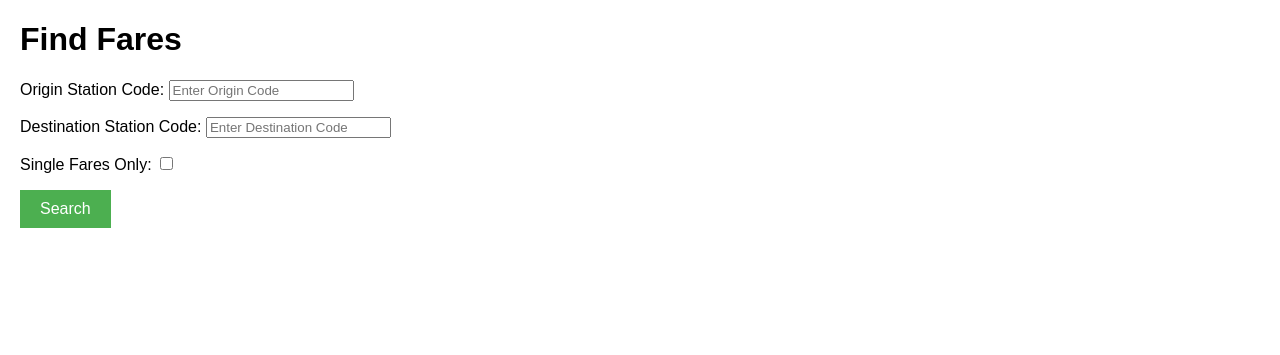
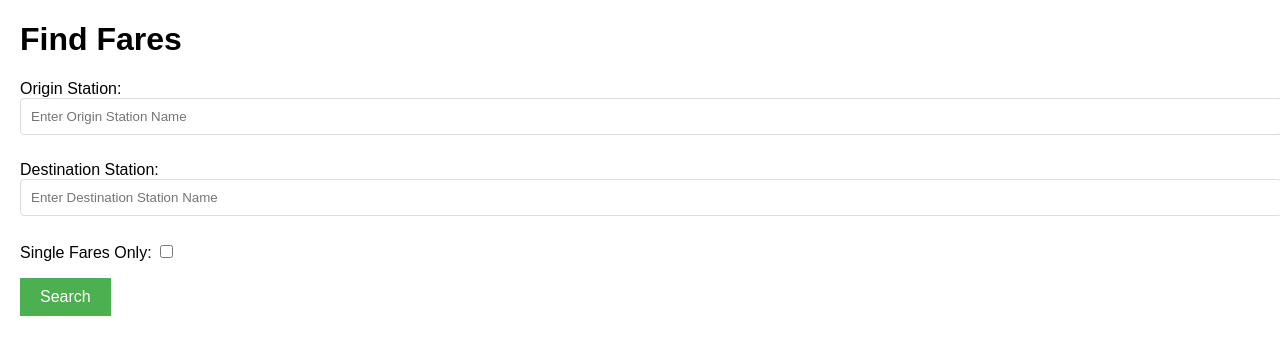
Before and after one commit to davidtlewis/railfares, a Django app: page /find_fares/ in a window 1280 px wide. Shown: the part 66-421 px from the top of the page. Run offline with Django 5.2, Linux system fonts and the light colour scheme.

Commit message:
added autocomplete on find fare

```diff
--- a/railbrowser/forms.py
+++ b/railbrowser/forms.py
@@ -1,6 +1,35 @@
 from django import forms
 
 class FindFaresForm(forms.Form):
+    origin_name = forms.CharField(
+        label="Origin Station",
+        widget=forms.TextInput(attrs={
+            "placeholder": "Enter Origin Station Name",
+            "class": "form-control",
+            "data-autocomplete-url": "/station/autocomplete/",  # Set autocomplete endpoint
+        }),
+    )
+
+    origin_code = forms.CharField(widget=forms.HiddenInput(), required=False)
+
+    destination_name = forms.CharField(
+        label="Destination Station",
+        widget=forms.TextInput(attrs={
+            "placeholder": "Enter Destination Station Name",
+            "class": "form-control",
+            "data-autocomplete-url": "/station/autocomplete/",  # Set autocomplete endpoint
+        }),
+    )
+
+    destination_code = forms.CharField(widget=forms.HiddenInput(), required=False)
+
+    single_fares_only = forms.BooleanField(
+        label="Single Fares Only",
+        required=False,
+        initial=False,
+    )
+
+class FindFaresForm_old(forms.Form):
     origin = forms.CharField(
         max_length=4,
         label="Origin Station Code",
@@ -18,8 +47,6 @@
         required=False,
         initial=False,
     )
-
-
 
 class RouteSearchForm(forms.Form):
     route_code = forms.CharField(label='Route Code', max_length=5, required=False)
--- a/railbrowser/templates/base.html
+++ b/railbrowser/templates/base.html
@@ -74,6 +74,35 @@
             background-color: #111;
         }
     </style>
+    <script src="https://code.jquery.com/jquery-3.6.0.min.js"> </script>
+    <script src="https://code.jquery.com/ui/1.13.0/jquery-ui.min.js"></script>
+    <link rel="stylesheet" href="https://code.jquery.com/ui/1.13.0/themes/base/jquery-ui.css">
+
+    <script>
+        $(document).ready(function () {
+            // Autocomplete for fields with data-autocomplete-url
+            $("input[data-autocomplete-url]").each(function () {
+                const inputField = $(this);
+                const hiddenField = $("#" + inputField.attr("id").replace("_name", "_code"));
+                const url = inputField.data("autocomplete-url");
+
+                inputField.autocomplete({
+                    source: function (request, response) {
+                        $.getJSON(url, { q: request.term }, function (data) {
+                            response(data);
+                        });
+                    },
+                    minLength: 2,  // Start suggesting after 2 characters
+                    select: function (event, ui) {
+                        inputField.val(ui.item.label);  // Display station name
+                        hiddenField.val(ui.item.value);  // Set station code
+                        return false;
+                    }
+                });
+            });
+        });
+    </script>
+
 </head>
 
 <body>
--- a/railbrowser/templates/find_fares6.html
+++ b/railbrowser/templates/find_fares6.html
@@ -10,7 +10,6 @@
     {{ form.as_p }}
     <button type="submit">Search</button>
 </form>
-
 
 {% if origin_station and destination_station %}
 <h2>Results</h2>
--- a/railbrowser/urls.py
+++ b/railbrowser/urls.py
@@ -14,4 +14,5 @@
     path('station-groups/search/', station_group_search_view, name='station_group_search'),
     path('station-groups/<str:group_id>/', station_group_detail_view, name='station_group_details'),
      path('route/search/', route_search_view, name='route_search'),
+     path('station/autocomplete/', station_autocomplete, name='station_autocomplete'),
 ]
--- a/railbrowser/views.py
+++ b/railbrowser/views.py
@@ -15,10 +15,23 @@
     origin_station = None
     destination_station = None
 
+    if form.is_valid():
+        # Get station codes from the hidden fields
+        origin_code = form.cleaned_data.get('origin_code')
+        destination_code = form.cleaned_data.get('destination_code')
 
-    if form.is_valid():
-        origin_code = form.cleaned_data['origin']
-        destination_code = form.cleaned_data['destination']
+        # Fallback: If hidden fields are empty, resolve by name
+        origin_query = form.cleaned_data.get('origin_name')
+        destination_query = form.cleaned_data.get('destination_name')
+
+        print(f'Origin code: {origin_code}')
+        print(f'Destination code: {destination_code}')
+        print(f'Origin query: {origin_query}')
+        print(f'Destination query: {destination_query}')
+
+        # origin_code = form.cleaned_data['origin']
+        # destination_code = form.cleaned_data['destination']
+
         single_fares_only = form.cleaned_data['single_fares_only']
         origin_station = None
         destination_station = None
@@ -276,3 +289,17 @@
         'form': form,
         'routes': routes,
     })
+
+def station_autocomplete(request):
+    query = request.GET.get("q", "")  # Get the query string from the request
+    results = []
+
+    if query:
+        # Find stations whose names match the query
+        stations = Station.objects.filter(
+            Q(name__icontains=query) | Q(nlc_code__icontains=query)
+        ).values("name", "nlc_code")
+
+        results = [{"label": f"{station['name']} ({station['nlc_code']})", "value": station["nlc_code"]} for station in stations]
+
+    return JsonResponse(results, safe=False)
```
